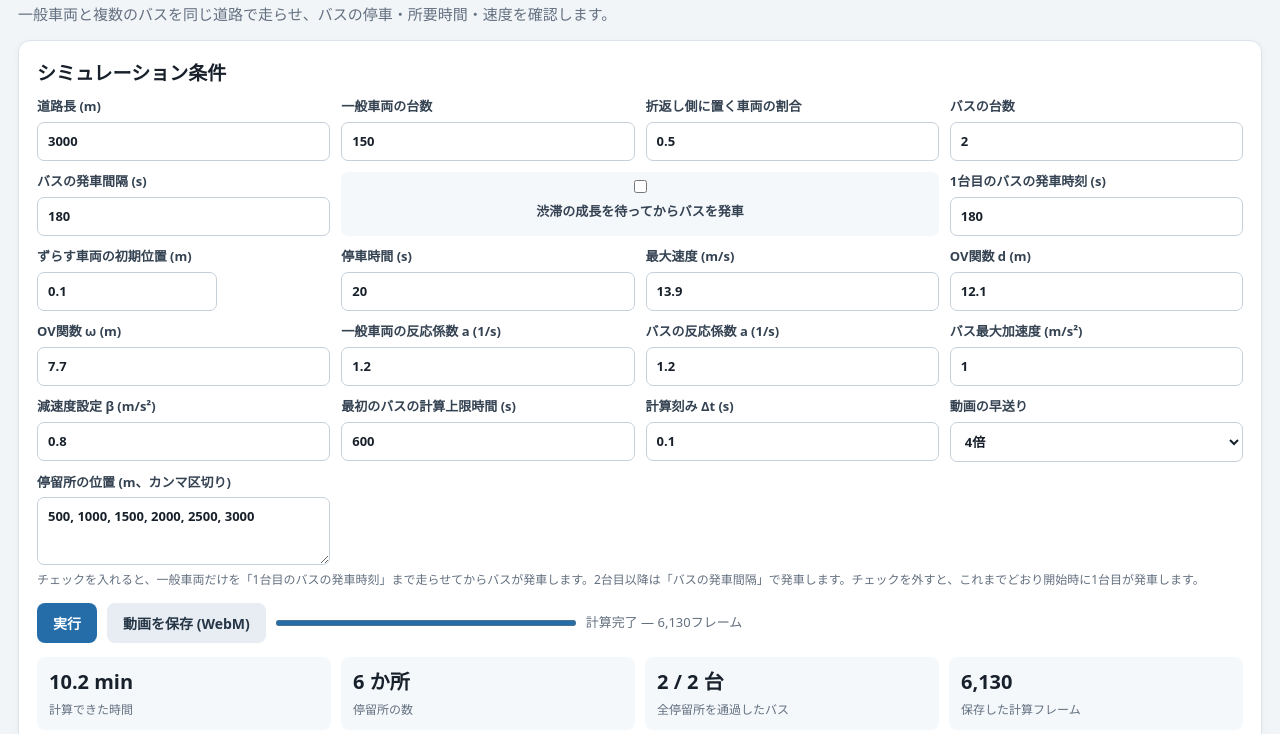
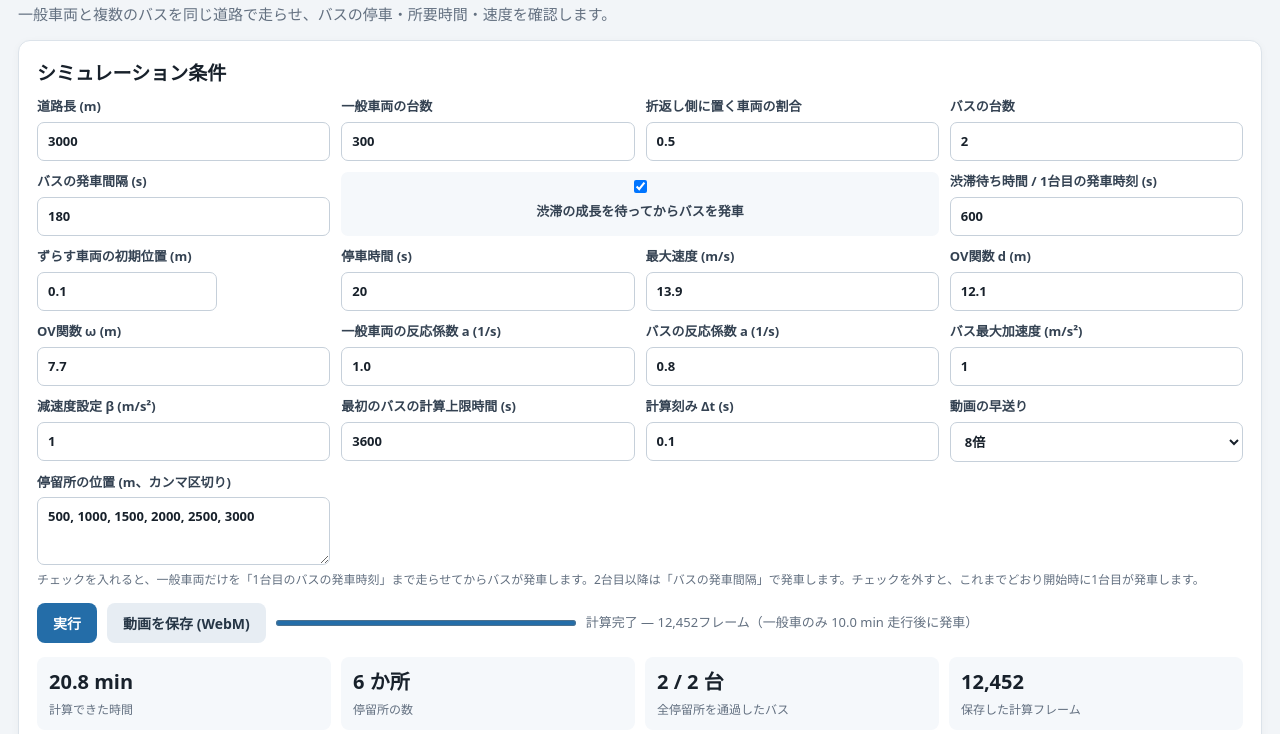
Before and after one commit to riki9060/bus-operation-simulator, a plain HTML site: page index.html in a window 1280 px wide. Both pictures are taken after a click on the button "実行". Shown: the part 66-800 px from the top of the page. Drawn offline with Linux system fonts and the light colour scheme.

Commit message:
Modify simulation parameters in index.html
Updated input values for various parameters in the simulation settings, including the number of cars, bus departure times, and reaction coefficients.

```diff
--- a/index.html
+++ b/index.html
@@ -32,24 +32,24 @@
     <h2>シミュレーション条件</h2>
     <div class="controls">
       <label>道路長 (m)<input id="roadLength" type="number" min="500" step="100" value="3000"></label>
-      <label>一般車両の台数<input id="nCars" type="number" min="2" max="1000" step="1" value="150"></label>
+      <label>一般車両の台数<input id="nCars" type="number" min="2" max="1000" step="1" value="300"></label>
       <label>折返し側に置く車両の割合<input id="returnFraction" type="number" min="0" max="0.95" step="0.05" value="0.5"></label>
       <label>バスの台数<input id="nBuses" type="number" min="1" max="8" step="1" value="2"></label>
       <label>バスの発車間隔 (s)<input id="headway" type="number" min="10" step="10" value="180"></label>
-      <label class="warmup-option"><input id="warmup" type="checkbox">渋滞の成長を待ってからバスを発車</label>
-      <label>1台目のバスの発車時刻 (s)<input id="firstBusTime" type="number" min="0" step="10" value="180"></label>
+      <label class="warmup-option"><input id="warmup" type="checkbox" checked>渋滞の成長を待ってからバスを発車</label>
+      <label>渋滞待ち時間 / 1台目の発車時刻 (s)<input id="firstBusTime" type="number" min="0" step="10" value="600"></label>
       <label class="warmup-shift">ずらす車両の初期位置 (m)<input id="initialShift" type="number" step="0.1" value="0.1"></label>
       <label>停車時間 (s)<input id="dwell" type="number" min="0" step="1" value="20"></label>
       <label>最大速度 (m/s)<input id="vmax" type="number" min="1" step="0.1" value="13.9"></label>
       <label>OV関数 d (m)<input id="d" type="number" min="0.1" step="0.1" value="12.1"></label>
       <label>OV関数 ω (m)<input id="omega" type="number" min="0.1" step="0.1" value="7.7"></label>
-      <label>一般車両の反応係数 a (1/s)<input id="carA" type="number" min="0.01" step="0.05" value="1.2"></label>
-      <label>バスの反応係数 a (1/s)<input id="busA" type="number" min="0.01" step="0.05" value="1.2"></label>
+      <label>一般車両の反応係数 a (1/s)<input id="carA" type="number" min="0.01" step="0.05" value="1.0"></label>
+      <label>バスの反応係数 a (1/s)<input id="busA" type="number" min="0.01" step="0.05" value="0.8"></label>
       <label>バス最大加速度 (m/s²)<input id="maxAccel" type="number" min="0.05" step="0.1" value="1"></label>
-      <label>減速度設定 β (m/s²)<input id="braking" type="number" min="0.05" step="0.1" value="0.8"></label>
-      <label>最初のバスの計算上限時間 (s)<input id="maxDuration" type="number" min="60" step="30" value="600"></label>
+      <label>減速度設定 β (m/s²)<input id="braking" type="number" min="0.05" step="0.1" value="1"></label>
+      <label>最初のバスの計算上限時間 (s)<input id="maxDuration" type="number" min="60" step="30" value="3600"></label>
       <label>計算刻み Δt (s)<input id="dt" type="number" min="0.02" max="0.5" step="0.02" value="0.1"></label>
-      <label>動画の早送り<select id="playback"><option value="1">1倍</option><option value="2">2倍</option><option value="4" selected>4倍</option><option value="8">8倍</option></select></label>
+      <label>動画の早送り<select id="playback"><option value="1">1倍</option><option value="2">2倍</option><option value="4">4倍</option><option value="8" selected>8倍</option></select></label>
       <label>停留所の位置 (m、カンマ区切り)<textarea id="stops">500, 1000, 1500, 2000, 2500, 3000</textarea></label>
     </div>
     <p class="small">チェックを入れると、一般車両だけを「1台目のバスの発車時刻」まで走らせてからバスが発車します。2台目以降は「バスの発車間隔」で発車します。チェックを外すと、これまでどおり開始時に1台目が発車します。</p>
@@ -179,7 +179,7 @@
   function displayDuration(){return Math.max(sim.times[sim.frames-1]-sim.displayStartTime,sim.p.dt);}
   function drawRoad(){
     if(!sim)return;const W=road.width,H=road.height,ctx=roadCtx;ctx.clearRect(0,0,W,H);ctx.fillStyle='#fbfcfd';ctx.fillRect(0,0,W,H);
-    const left=65,right=W-25,span=right-left,sel=Math.max(sim.displayStartFrame,Math.min(Math.floor(timeNow/sim.p.dt),sim.frames-1)),base=sel*sim.p.nCars,bbase=sel*sim.p.nBuses;
+    const left=65,right=W-25,span=right-left,sel=Math.min(Math.floor(timeNow/sim.p.dt),sim.frames-1),base=sel*sim.p.nCars,bbase=sel*sim.p.nBuses;
     const outboundY=76,returnY=145;ctx.font='13px system-ui';ctx.textAlign='right';ctx.fillStyle='#596675';
     ctx.fillText('往路 →',left-10,outboundY+4);ctx.fillText('復路 ←',left-10,returnY+4);
     for(const y of [outboundY,returnY]){ctx.strokeStyle='#b5bec7';ctx.lineWidth=2;ctx.beginPath();ctx.moveTo(left,y);ctx.lineTo(right,y);ctx.stroke();}
@@ -187,7 +187,8 @@
     for(let i=0;i<sim.p.nCars;i++){const x=sim.carX[base+i],v=sim.carV[base+i],dir=sim.carDir[base+i],px=left+span*x/sim.p.L,y=dir>0?outboundY:returnY,color=`hsl(${120*Math.max(0,Math.min(1,v/sim.p.vmax))},82%,43%)`;ctx.beginPath();ctx.fillStyle=color;ctx.arc(px,y,4,0,Math.PI*2);ctx.fill();}
     for(let b=0;b<sim.p.nBuses;b++){const x=sim.busX[bbase+b],state=sim.busState[bbase+b];if(!Number.isFinite(x))continue;const px=left+span*x/sim.p.L;ctx.fillStyle='#fff';ctx.fillRect(px-8,outboundY-8,16,16);ctx.fillStyle=colors[b%colors.length];ctx.fillRect(px-6,outboundY-6,12,12);if(state===2){ctx.strokeStyle='#e48918';ctx.lineWidth=2;ctx.beginPath();ctx.arc(px,outboundY,10,0,2*Math.PI);ctx.stroke();}}
     ctx.textAlign='left';ctx.fillStyle='#596675';ctx.fillText('0 m',left,193);ctx.textAlign='right';ctx.fillText(`${sim.p.L.toLocaleString()} m`,right,193);ctx.textAlign='left';ctx.fillStyle='#24313e';ctx.font='bold 14px system-ui';ctx.fillText(`時刻 ${fmtTime(timeNow)}　|　一般車両の色: 赤=低速、緑=高速`,left,20);
-    $('clock').textContent=`${fmtTime(Math.max(0,timeNow-sim.displayStartTime))} / ${fmtTime(displayDuration())}`;$('scrub').value=String(sel);
+    const shownElapsed=fmtTime(Math.max(0,timeNow-sim.displayStartTime)),shownDuration=fmtTime(displayDuration());
+    $('clock').textContent=sim.p.warmup&&timeNow<sim.displayStartTime?`渋滞育成中 ${fmtTime(timeNow)} / ${fmtTime(sim.displayStartTime)}`:sim.p.warmup?`発車後 ${shownElapsed} / ${shownDuration}（発車 ${fmtTime(sim.displayStartTime)}）`:`${fmtTime(timeNow)} / ${fmtTime(sim.times[sim.frames-1])}`;$('scrub').value=String(sel);
   }
   function drawPosition(){
     const c=$('positionGraph'),ctx=c.getContext('2d'),W=c.width,H=c.height,a=axes(ctx,W,H),duration=displayDuration(),start=sim.displayStartTime;
@@ -197,7 +198,7 @@
     for(let b=0;b<sim.p.nBuses;b++){ctx.beginPath();ctx.strokeStyle=colors[b%colors.length];ctx.lineWidth=2.2;let started=false;for(let f=sim.displayStartFrame;f<sim.frames;f+=stride){const x=sim.times[f]-start,pos=sim.busX[f*sim.p.nBuses+b];if(!Number.isFinite(pos)){started=false;continue;}const px=a.l+a.pw*x/duration,py=a.t+a.ph*(1-pos/sim.p.L);if(!started){ctx.moveTo(px,py);started=true;}else ctx.lineTo(px,py);}ctx.stroke();}
     ctx.restore();labelTimeAxis(ctx,a,W,H,duration);ctx.textAlign='right';ctx.font='12px system-ui';ctx.fillStyle='#5c6876';for(let i=0;i<=4;i++){const pos=sim.p.L*(1-i/4),y=a.t+a.ph*i/4;ctx.fillText(`${pos.toFixed(0)} m`,a.l-8,y+4);}
     ctx.save();ctx.translate(18,a.t+a.ph/2);ctx.rotate(-Math.PI/2);ctx.textAlign='center';ctx.fillText('バス位置 (m)',0,0);ctx.restore();
-    ctx.strokeStyle='#d43d36';ctx.setLineDash([4,4]);const cursor=a.l+a.pw*(timeNow-start)/duration;ctx.beginPath();ctx.moveTo(cursor,a.t);ctx.lineTo(cursor,H-a.b);ctx.stroke();ctx.setLineDash([]);
+    ctx.strokeStyle='#d43d36';ctx.setLineDash([4,4]);const cursor=a.l+a.pw*Math.max(0,Math.min(duration,timeNow-start))/duration;ctx.beginPath();ctx.moveTo(cursor,a.t);ctx.lineTo(cursor,H-a.b);ctx.stroke();ctx.setLineDash([]);
   }
   function drawBusSignals(canvasId,which){
     const c=$(canvasId),ctx=c.getContext('2d'),W=c.width,H=c.height,a=axes(ctx,W,H,{l:62,r:25,t:22,b:38}),duration=displayDuration(),start=sim.displayStartTime,b=+$('busSelect').value,nb=sim.p.nBuses,thresholdSpeed=13.9;
@@ -218,7 +219,7 @@
     labelTimeAxis(ctx,a,W,H,duration);ctx.fillStyle='#5c6876';ctx.font='12px system-ui';ctx.textAlign='right';for(let i=0;i<=4;i++){const v=which==='speed'?vmax*(1-i/4):vmax*(1-2*i/4),y=a.t+a.ph*i/4;ctx.fillText(which==='speed'?`${Math.max(0,v).toFixed(0)}`:`${v.toFixed(1)}`,a.l-8,y+4);}
     ctx.save();ctx.translate(17,a.t+a.ph/2);ctx.rotate(-Math.PI/2);ctx.textAlign='center';ctx.fillText(which==='speed'?'速度 (km/h)':'加速度 (m/s²)',0,0);ctx.restore();
     if(which==='speed'){ctx.fillStyle=colors[b%colors.length];ctx.textAlign='left';ctx.fillText(`Bus ${b+1}`,a.l+8,a.t+14);ctx.fillStyle='#394b5d';ctx.fillText('一般車両の平均',a.l+82,a.t+14);ctx.fillStyle='#a66700';ctx.fillText('薄橙 = バス停車中',a.l+250,a.t+14);}else{ctx.fillStyle=colors[b%colors.length];ctx.textAlign='left';ctx.fillText(`Bus ${b+1}`,a.l+8,a.t+14);}
-    const cur=a.l+a.pw*(timeNow-start)/duration;ctx.strokeStyle='#d43d36';ctx.setLineDash([4,4]);ctx.beginPath();ctx.moveTo(cur,a.t);ctx.lineTo(cur,H-a.b);ctx.stroke();ctx.setLineDash([]);
+    const cur=a.l+a.pw*Math.max(0,Math.min(duration,timeNow-start))/duration;ctx.strokeStyle='#d43d36';ctx.setLineDash([4,4]);ctx.beginPath();ctx.moveTo(cur,a.t);ctx.lineTo(cur,H-a.b);ctx.stroke();ctx.setLineDash([]);
   }
   function labelTimeAxis(ctx,a,W,H,duration){ctx.fillStyle='#5c6876';ctx.font='12px system-ui';ctx.textAlign='center';for(let i=0;i<=4;i++){const x=a.l+a.pw*i/4;ctx.fillText(fmtTime(duration*i/4),x,H-10);}}
   function drawGraphs(){drawPosition();drawBusSignals('speedGraph','speed');drawBusSignals('accGraph','acc');}
@@ -235,7 +236,7 @@
     $('busLegend').innerHTML=Array.from({length:nb},(_,b)=>`<span><i class="key" style="background:${colors[b%colors.length]}"></i>Bus ${b+1}</span>`).join('');
     $('roadLegend').innerHTML=Array.from({length:nb},(_,b)=>`<span><i class="key" style="background:${colors[b%colors.length]};border-radius:2px"></i>Bus ${b+1}</span>`).join('')+'<span>● 一般車両（赤=低速、緑=高速）</span><span>◎ 停車中</span>';
   }
-  function setTime(t){timeNow=Math.max(sim.displayStartTime,Math.min(sim.times[sim.frames-1],t));drawRoad();drawGraphs();}
+  function setTime(t){timeNow=Math.max(0,Math.min(sim.times[sim.frames-1],t));drawRoad();drawGraphs();}
   function loop(now){requestAnimationFrame(loop);if(!sim)return;if(playing){if(lastTime)timeNow+=(now-lastTime)/1000*rate;if(timeNow>=sim.times[sim.frames-1]){timeNow=sim.times[sim.frames-1];playing=false;toggle.textContent='再生';if(recording)stopRecording();}lastTime=now;}else lastTime=0;drawRoad();if(now-lastGraphDraw>250){drawGraphs();lastGraphDraw=now;}}
   requestAnimationFrame(loop);
 
@@ -243,10 +244,10 @@
     run.disabled=true;toggle.disabled=true;save.disabled=true;$('busSelect').disabled=true;$('scrub').disabled=true;progress.value=0;status.textContent='計算中…';
     try{
       const p=paramsFromForm();rate=p.playback;
-      const result=await calculate(p,v=>{progress.value=v*100;status.textContent=`計算中… ${Math.round(v*100)}%`;});sim=result;setDisplayStart();timeNow=sim.displayStartTime;playing=true;
+      const result=await calculate(p,v=>{progress.value=v*100;status.textContent=`計算中… ${Math.round(v*100)}%`;});sim=result;setDisplayStart();timeNow=0;playing=true;
       populateResults();drawRoad();drawGraphs();$('metrics').hidden=false;
-      $('scrub').min=String(sim.displayStartFrame);$('scrub').max=String(sim.frames-1);$('scrub').value=String(sim.displayStartFrame);$('scrub').disabled=false;toggle.disabled=false;toggle.textContent='一時停止';save.disabled=!(road.captureStream&&window.MediaRecorder);
-      status.textContent=`計算完了 — ${sim.frames.toLocaleString()}フレーム`;
+      $('scrub').min='0';$('scrub').max=String(sim.frames-1);$('scrub').value='0';$('scrub').disabled=false;toggle.disabled=false;toggle.textContent='一時停止';save.disabled=!(road.captureStream&&window.MediaRecorder);
+      status.textContent=`計算完了 — ${sim.frames.toLocaleString()}フレーム${p.warmup?`（一般車のみ ${fmtTime(sim.displayStartTime)} 走行後に発車）`:''}`;
     }catch(e){status.textContent=`入力または計算エラー: ${e.message}`;}
     finally{run.disabled=false;progress.value=100;}
   });
@@ -260,7 +261,7 @@
     recorder=new MediaRecorder(stream,{mimeType:mime,videoBitsPerSecond:1200000});chunks=[];recording=true;
     recorder.ondataavailable=e=>{if(e.data.size)chunks.push(e.data);};
     recorder.onstop=()=>{const url=URL.createObjectURL(new Blob(chunks,{type:'video/webm'})),a=document.createElement('a');a.href=url;a.download='bus_traffic_simulation.webm';a.click();setTimeout(()=>URL.revokeObjectURL(url),30000);recording=false;save.disabled=false;save.textContent='動画を保存 (WebM)';status.textContent='動画を保存しました。';stream.getTracks().forEach(t=>t.stop());};
-    recorder.start();save.disabled=true;save.textContent='録画中…';timeNow=sim.displayStartTime;playing=true;toggle.textContent='一時停止';lastTime=0;
+    recorder.start();save.disabled=true;save.textContent='録画中…';timeNow=0;playing=true;toggle.textContent='一時停止';lastTime=0;
   });
 })();
 </script>
```
